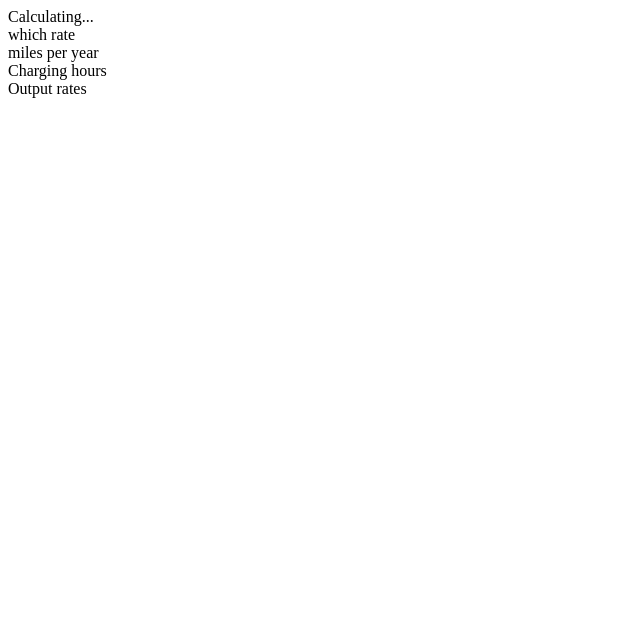
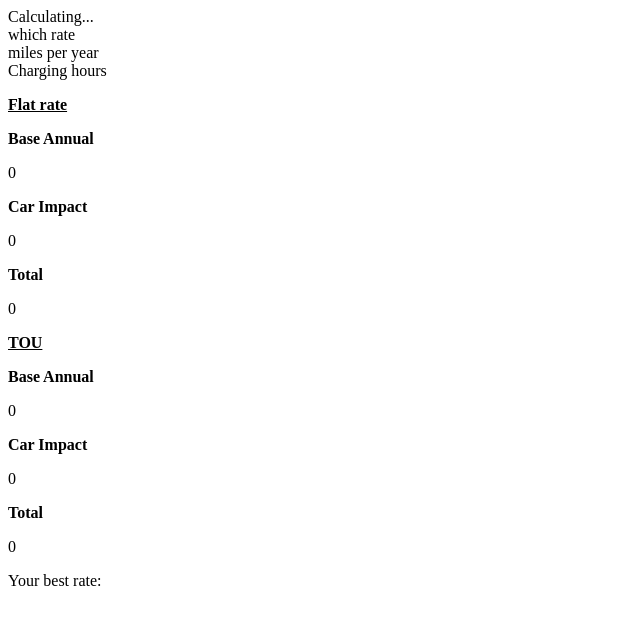
Before and after one commit to Engywook2005/zr-calc-exercise, a React app: page / in a window 1280 px wide. Shown: the top 624 px of the page, without its empty margins (0-640 px from the left). Built offline with nearby package versions, Linux system fonts and the light colour scheme; no server answers; the HTML template or start-up script is replaced by a standard one.

Commit message:
Showing totals

```diff
--- a/html/public/css/style.css
+++ b/html/public/css/style.css
@@ -3,3 +3,19 @@ body {
     color: #e3dac9;
     font-family: sans-serif;
 }
+
+.calcPanel {
+    border-style: solid;
+    border-width: 1px;
+    border-color: #e3dac9;
+    width: 400px;
+}
+
+.outputColumn {
+    float: left;
+    padding: 1rem;
+}
+
+#bestChoice {
+    clear: left;
+}
--- a/src/components/App.jsx
+++ b/src/components/App.jsx
@@ -27,6 +27,8 @@ class App extends React.Component {
       annualTOU: 0,
       carImpactAnnualFlat: 0,
       carImpactAnnualTOU: 0,
+      totalFlat: 0,
+      totalTOU: 0,
       calculating: true,
     };
   }
@@ -41,6 +43,17 @@ class App extends React.Component {
 
   setState(newState) {
     // @TODO Will need to set calculating to true if state includes change to rateDefs.
+
+    const annualFlat = newState.annualFlat || this.state.annualFlat;
+    const annualTOU = newState.annualTOU || this.state.annualTOU;
+    const carImpactAnnualFlat = newState.carImpactAnnualFlat || this.state.carImpactAnnualFlat;
+    const carImpactAnnualTOU = newState.carImpactAnnualTOU || this.state.carImpactAnnualTOU;
+
+    const totalFlat = annualFlat + carImpactAnnualFlat;
+    const totalTOU = annualTOU + carImpactAnnualTOU;
+
+    newState.totalFlat = totalFlat;
+    newState.totalTOU = totalTOU;
 
     super.setState(newState);
   }
@@ -74,7 +87,7 @@ class App extends React.Component {
 
   render() {
     const { calculating } = this.state;
-    const calcModal = calculating ? Modals.CalculatingModal() : <div />;
+    const calcModal = calculating ? <Modals.CalculatingModal /> : <div />;
     const { userRate } = this.state;
     const { milesPerYear } = this.state;
     const { carChargingHours } = this.state;
@@ -82,32 +95,32 @@ class App extends React.Component {
     const { annualTOU } = this.state;
     const { carImpactAnnualFlat } = this.state;
     const { carImpactAnnualTOU } = this.state;
-
-    const whichRateForm = Forms.WhichRate({
-      userRate,
-    });
-    const milesPerYearForm = Forms.MilesPerYear({
-      milesPerYear,
-    });
-    const chargingHours = Forms.ChargingHours({
-      chargingStart: carChargingHours.start,
-      chargingEnd: carChargingHours.end,
-    });
-    const output = Forms.Output({
-      annualFlat,
-      annualTOU,
-      carImpactAnnualFlat,
-      carImpactAnnualTOU,
-    });
+    const { totalFlat } = this.state;
+    const { totalTOU } = this.state;
 
     return (
       <div>
         {calcModal}
         <div className="calculator">
-          <div>{whichRateForm}</div>
-          <div>{milesPerYearForm}</div>
-          <div>{chargingHours}</div>
-          <div>{output}</div>
+          <Forms.WhichRate
+            userRate={userRate}
+          />
+          <Forms.MilesPerYear
+            milesPerYear={milesPerYear}
+          />
+          <Forms.ChargingHours
+            chargingStart={carChargingHours.start}
+            chargingEnd={carChargingHours.end}
+          />
+          <Forms.Output
+            annualFlat={annualFlat}
+            annualTOU={annualTOU}
+            carImpactAnnualFlat={carImpactAnnualFlat}
+            carImpactAnnualTOU={carImpactAnnualTOU}
+            totalFlat={totalFlat}
+            totalTOU={totalTOU}
+            userRate={userRate}
+          />
         </div>
       </div>
     );
--- /dev/null
+++ b/src/components/forms/formelements.js
@@ -0,0 +1,35 @@
+import React from 'react';
+
+const FormElements = {
+
+  /**
+   *
+   * @param props
+   * @returns {*}
+   * @constructor
+   */
+  OutputColumn(props) {
+    // @TODO color and background depending on user rate
+
+    const { title } = props;
+    const { baseAnnual } = props;
+    const { carImpact } = props;
+    const { total } = props;
+
+    return (
+      <div
+        className="outputColumn"
+      >
+        <p><strong><u>{title}</u></strong></p>
+        <p><strong>Base Annual</strong></p>
+        <p>{baseAnnual}</p>
+        <p><strong>Car Impact</strong></p>
+        <p>{carImpact}</p>
+        <p><strong>Total</strong></p>
+        <p>{total}</p>
+      </div>
+    );
+  },
+};
+
+module.exports = FormElements;
--- a/src/components/forms/forms.js
+++ b/src/components/forms/forms.js
@@ -1,4 +1,5 @@
 import React from 'react';
+import FormElements from './formelements';
 
 /**
  * All of the forms that are in the calculator come from here.
@@ -15,7 +16,13 @@ const Forms = {
    */
   BasicForm(innerEl, props) {
     // @TODO put together basic form here.
-    return (<div>{ innerEl }</div>);
+    return (
+      <div
+        className="calcPanel"
+      >
+        { innerEl }
+      </div>
+    );
   },
 
   /**
@@ -61,7 +68,23 @@ const Forms = {
    * @returns {HTMLElement}
    */
   Output(props) {
-    return (Forms.BasicForm(<div>Output rates</div>));
+    return (Forms.BasicForm(
+      <div>
+        <FormElements.OutputColumn
+          title="Flat rate"
+          baseAnnual={props.annualFlat}
+          carImpact={props.carImpactAnnualFlat}
+          total={props.totalFlat}
+        />
+        <FormElements.OutputColumn
+          title="TOU"
+          baseAnnual={props.annualTOU}
+          carImpact={props.carImpactAnnualTOU}
+          total={props.totalTOU}
+        />
+        <p id="bestChoice">Your best rate:</p>
+      </div>,
+    ));
   },
 };
 
```
Also changed, not shown: .eslintrc.js.
